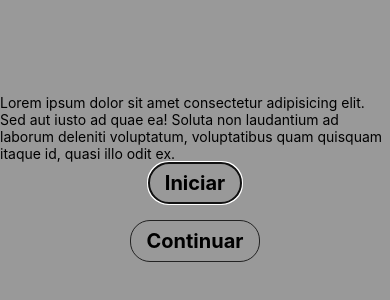
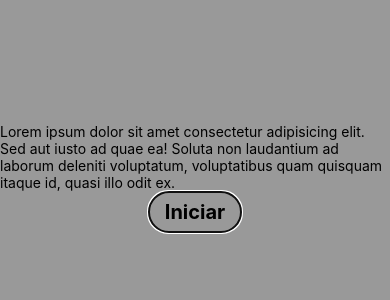
Before and after one commit to araleo/abaco, a React Native app: screen / in a window 390 px wide. Shown: the part 236-536 px from the top of the page. Built offline with nearby package versions, Linux system fonts and the light colour scheme.

Commit message:
UI updates

```diff
--- a/App.tsx
+++ b/App.tsx
@@ -84,6 +84,7 @@ const App = () => {
       )}
       <MenuModal
         visible={showMenuModal}
+        started={start}
         setModalVisible={setShowMenuModal}
         handleStart={handleStart}
         handlePause={handleClosePauseMenu}
--- a/src/components/endscreen/EndScreen.tsx
+++ b/src/components/endscreen/EndScreen.tsx
@@ -12,7 +12,7 @@ const EndScreen: React.FC<IProps> = ({ text, score, handleRestart }) => {
   return (
     <View style={styles.container}>
       <Text style={styles.display}>{text}</Text>
-      <Text>
+      <Text style={styles.display}>
         {MESSAGES.score}: {score.toString()}
       </Text>
       <Button text={BUTTONS.start} onPress={handleRestart} />
@@ -26,8 +26,6 @@ const styles = StyleSheet.create({
     alignItems: 'center',
     justifyContent: 'center',
     width: '100%',
-    borderColor: 'black',
-    borderWidth: 2,
   },
   display: {
     fontSize: 20,
--- a/src/components/level/Level.tsx
+++ b/src/components/level/Level.tsx
@@ -185,6 +185,8 @@ const styles = StyleSheet.create({
     borderColor: 'black',
     width: 75,
     height: 75,
+    alignItems: 'center',
+    justifyContent: 'center',
   },
   cellText: {
     fontSize: 22,
--- a/src/components/menu/MenuModal.tsx
+++ b/src/components/menu/MenuModal.tsx
@@ -5,12 +5,18 @@ import Button from '../UI/Button';
 
 interface IProps {
   visible: boolean;
+  started: boolean;
   setModalVisible: (show: boolean) => void;
   handleStart: () => void;
   handlePause: () => void;
 }
 
-const MenuModal: React.FC<IProps> = ({ visible, handleStart, handlePause }) => {
+const MenuModal: React.FC<IProps> = ({
+  visible,
+  started,
+  handleStart,
+  handlePause,
+}) => {
   return (
     <Modal
       animationType='slide'
@@ -22,11 +28,16 @@ const MenuModal: React.FC<IProps> = ({ visible, handleStart, handlePause }) => {
         <View>
           <Text>{LOREM}</Text>
         </View>
+        {started && (
+          <View style={styles.button}>
+            <Button text={BUTTONS.continue} onPress={handlePause} />
+          </View>
+        )}
         <View style={styles.button}>
-          <Button text={BUTTONS.start} onPress={handleStart} />
-        </View>
-        <View style={styles.button}>
-          <Button text={BUTTONS.continue} onPress={handlePause} />
+          <Button
+            text={started ? BUTTONS.reset : BUTTONS.start}
+            onPress={handleStart}
+          />
         </View>
       </View>
     </Modal>
```
